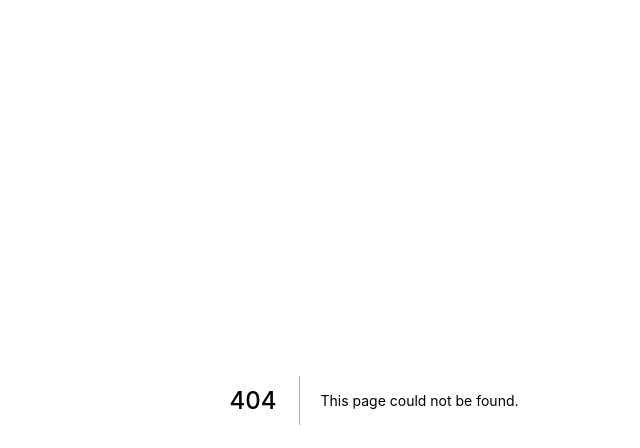
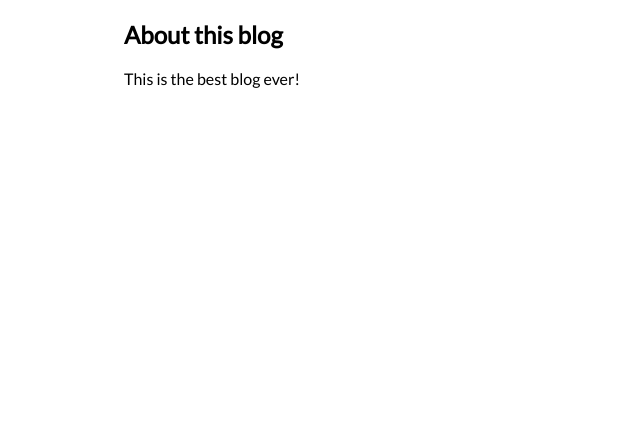
Before and after one commit to salisshuaibu11/my-nextjs-blog, a Next.js app: page /about in a window 1280 px wide. Before the commit this address had no page. Shown: the top 448 px of the page, without its empty margins (266-906 px from the left). Built offline with nearby package versions, Linux system fonts and the light colour scheme.

Commit message:
Created new component and added a static routes to our app

```diff
--- /dev/null
+++ b/components/Article.tsx
@@ -0,0 +1,6 @@
+import styled from "@emotion/styled";
+
+export const Article = styled.article`
+  margin: 0 auto;
+  max-width: 500px;
+`;
--- /dev/null
+++ b/pages/about.tsx
@@ -0,0 +1,10 @@
+import { Article } from "../components/Article";
+
+export default function About() {
+  return (
+    <Article>
+      <h1>About this blog</h1>
+      <p>This is the best blog ever!</p>
+    </Article>
+  );
+}
```
Also changed, not shown: pages/hello.tsx (added, +9 -0 lines).
